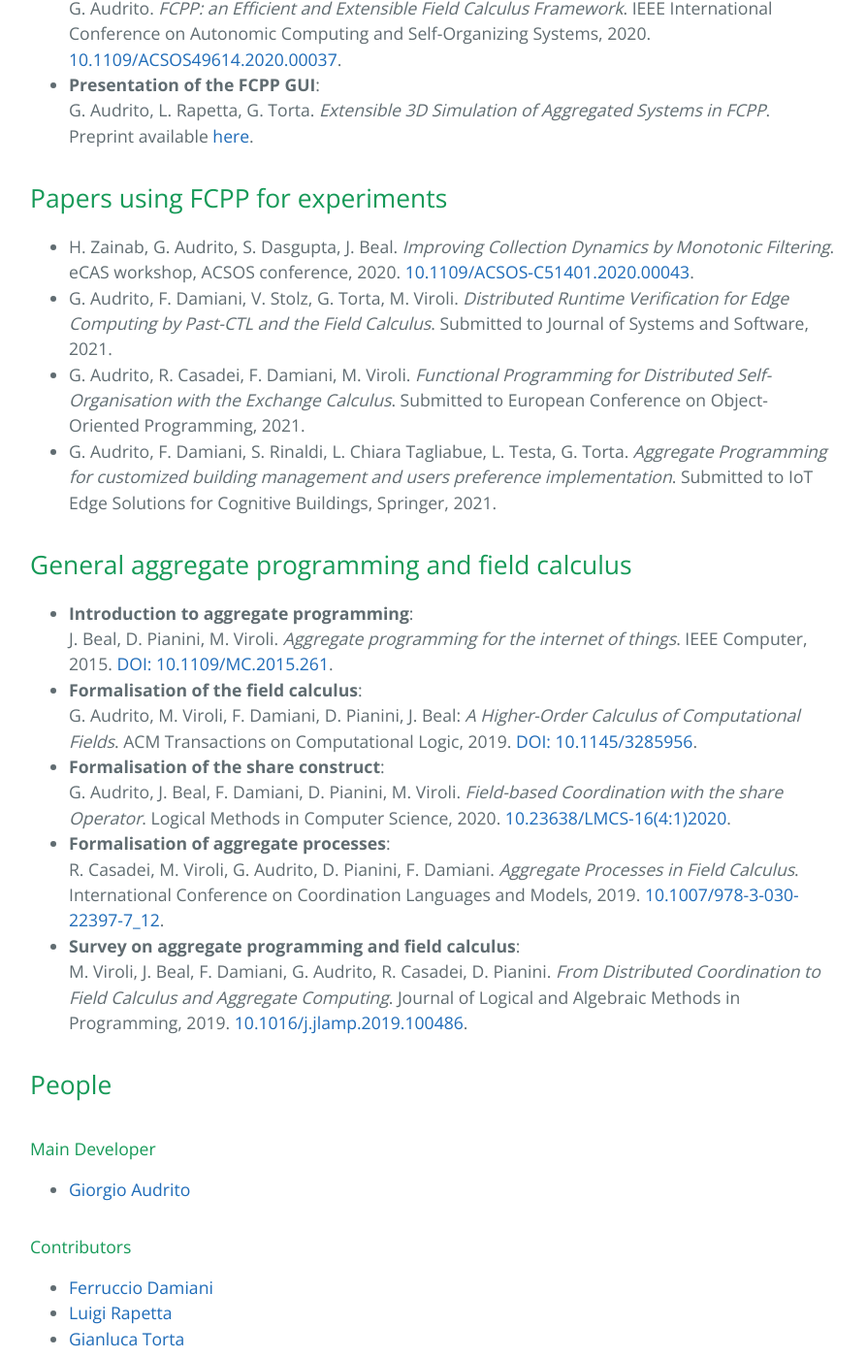
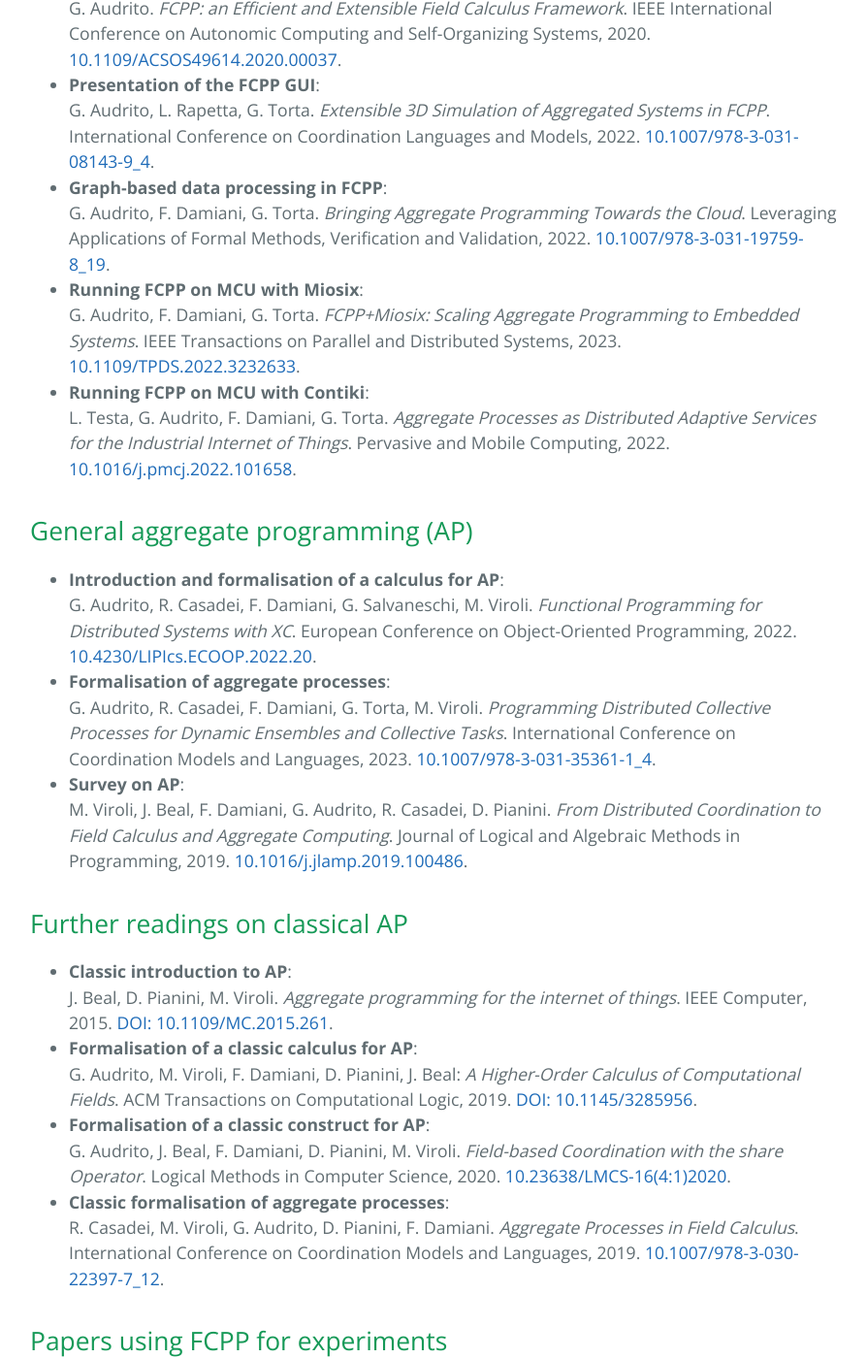
Before and after one commit to fcpp/fcpp.github.io, a Jekyll site: the page built from references.md, in a window 1280 px wide and 1400 px high, scrolled down 425 px. Shown: the whole window at 97% size, without its empty margins (193-1087 px from the left). Built offline with Jekyll 4.4.1, drawn with Linux system fonts in a browser that asks for light colours; nearby versions of some CDN libraries; some of the changed text lies outside the part shown.

Commit message:
updated references

```diff
--- a/_includes/footer.html
+++ b/_includes/footer.html
@@ -1,3 +1,3 @@
-© 2021 all rights reserved<br>
+© 2023 all rights reserved<br>
 made with <i class="fa fa-heart pulse"></i> by Giorgio Audrito<br>
 <u><a href="https://github.com/fcpp/fcpp.github.io">hosted by GitHub Pages</a></u><br>
--- a/references.md
+++ b/references.md
@@ -9,33 +9,56 @@ title: References
   G. Audrito. _FCPP: an Efficient and Extensible Field Calculus Framework_. IEEE International Conference on Autonomic Computing and Self-Organizing Systems, 2020.
   [10.1109/ACSOS49614.2020.00037](https://doi.org/10.1109/ACSOS49614.2020.00037).
 - **Presentation of the FCPP GUI**: <br/>
-  G. Audrito, L. Rapetta, G. Torta. _Extensible 3D Simulation of Aggregated Systems in FCPP_. Preprint available [here](http://giorgio.audrito.info/static/fcpp-gui.pdf).
+  G. Audrito, L. Rapetta, G. Torta. _Extensible 3D Simulation of Aggregated Systems in FCPP_. International Conference on Coordination Languages and Models, 2022. [10.1007/978-3-031-08143-9_4](https://doi.org/10.1007/978-3-031-08143-9_4).
+- **Graph-based data processing in FCPP**: <br/>
+  G. Audrito, F. Damiani, G. Torta. _Bringing Aggregate Programming Towards the Cloud_. Leveraging Applications of Formal Methods, Verification and Validation, 2022. [10.1007/978-3-031-19759-8_19](https://doi.org/10.1007/978-3-031-19759-8_19).
+- **Running FCPP on MCU with Miosix**: <br/>
+  G. Audrito, F. Damiani, G. Torta. _FCPP+Miosix: Scaling Aggregate Programming to Embedded Systems_. IEEE Transactions on Parallel and Distributed Systems, 2023.
+  [10.1109/TPDS.2022.3232633](https://doi.org/10.1109/TPDS.2022.3232633).
+- **Running FCPP on MCU with Contiki**: <br/>
+  L. Testa, G. Audrito, F. Damiani, G. Torta. _Aggregate Processes as Distributed Adaptive Services for the Industrial Internet of Things_. Pervasive and Mobile Computing, 2022.
+  [10.1016/j.pmcj.2022.101658](https://doi.org/10.1016/j.pmcj.2022.101658).
+
+## General aggregate programming (AP)
+
+- **Introduction and formalisation of a calculus for AP**: <br/>
+  G. Audrito, R. Casadei, F. Damiani, G. Salvaneschi, M. Viroli. _Functional Programming for Distributed Systems with XC_. European Conference on Object-Oriented Programming, 2022.
+  [10.4230/LIPIcs.ECOOP.2022.20](https://doi.org/10.4230/LIPIcs.ECOOP.2022.20).
+- **Formalisation of aggregate processes**: <br/>
+  G. Audrito, R. Casadei, F. Damiani, G. Torta, M. Viroli. _Programming Distributed Collective Processes for Dynamic Ensembles and Collective Tasks_. International Conference on Coordination Models and Languages, 2023.
+  [10.1007/978-3-031-35361-1_4](https://doi.org/10.1007/978-3-031-35361-1_4).
+- **Survey on AP**: <br/>
+    M. Viroli, J. Beal, F. Damiani, G. Audrito, R. Casadei, D. Pianini. _From Distributed Coordination to Field Calculus and Aggregate Computing_. Journal of Logical and Algebraic Methods in Programming, 2019.
+    [10.1016/j.jlamp.2019.100486](https://doi.org/10.1016/j.jlamp.2019.100486).
+
+## Further readings on classical AP
+
+- **Classic introduction to AP**: <br/>
+  J. Beal, D. Pianini, M. Viroli. _Aggregate programming for the internet of things_. IEEE Computer, 2015.
+  [DOI: 10.1109/MC.2015.261](https://doi.org/10.1109/MC.2015.261).
+- **Formalisation of a classic calculus for AP**: <br/>
+  G. Audrito, M. Viroli, F. Damiani, D. Pianini, J. Beal: _A Higher-Order Calculus of Computational Fields_. ACM Transactions on Computational Logic, 2019.
+  [DOI: 10.1145/3285956](https://doi.org/10.1145/3285956).
+- **Formalisation of a classic construct for AP**: <br/>
+  G. Audrito, J. Beal, F. Damiani, D. Pianini, M. Viroli. _Field-based Coordination with the share Operator_. Logical Methods in Computer Science, 2020.
+  [10.23638/LMCS-16(4:1)2020](https://doi.org/10.23638/LMCS-16(4:1)2020).
+- **Classic formalisation of aggregate processes**: <br/>
+    R. Casadei, M. Viroli, G. Audrito, D. Pianini, F. Damiani. _Aggregate Processes in Field Calculus_. International Conference on Coordination Models and Languages, 2019.
+    [10.1007/978-3-030-22397-7_12](https://doi.org/10.1007/978-3-030-22397-7_12).
 
 ## Papers using FCPP for experiments
 
 - H. Zainab, G. Audrito, S. Dasgupta, J. Beal. _Improving Collection Dynamics by Monotonic Filtering_. eCAS workshop, ACSOS conference, 2020.
   [10.1109/ACSOS-C51401.2020.00043](https://doi.org/10.1109/ACSOS-C51401.2020.00043).
-- G. Audrito, F. Damiani, V. Stolz, G. Torta, M. Viroli. _Distributed Runtime Verification for Edge Computing by Past-CTL and the Field Calculus_. Submitted to Journal of Systems and Software, 2021.
-- G. Audrito, R. Casadei, F. Damiani, M. Viroli. _Functional Programming for Distributed Self-Organisation with the Exchange Calculus_. Submitted to European Conference on Object-Oriented Programming, 2021.
-- G. Audrito, F. Damiani, S. Rinaldi, L. Chiara Tagliabue, L. Testa, G. Torta. _Aggregate Programming for customized building management and users preference implementation_. Submitted to IoT Edge Solutions for Cognitive Buildings, Springer, 2021.
-
-## General aggregate programming and field calculus
-
-- **Introduction to aggregate programming**: <br/>
-  J. Beal, D. Pianini, M. Viroli. _Aggregate programming for the internet of things_. IEEE Computer, 2015.
-  [DOI: 10.1109/MC.2015.261](https://doi.org/10.1109/MC.2015.261).
-- **Formalisation of the field calculus**: <br/>
-  G. Audrito, M. Viroli, F. Damiani, D. Pianini, J. Beal: _A Higher-Order Calculus of Computational Fields_. ACM Transactions on Computational Logic, 2019.
-  [DOI: 10.1145/3285956](https://doi.org/10.1145/3285956).
-- **Formalisation of the share construct**: <br/>
-  G. Audrito, J. Beal, F. Damiani, D. Pianini, M. Viroli. _Field-based Coordination with the share Operator_. Logical Methods in Computer Science, 2020.
-  [10.23638/LMCS-16(4:1)2020](https://doi.org/10.23638/LMCS-16(4:1)2020).
-- **Formalisation of aggregate processes**: <br/>
-  R. Casadei, M. Viroli, G. Audrito, D. Pianini, F. Damiani. _Aggregate Processes in Field Calculus_. International Conference on Coordination Languages and Models, 2019.
-  [10.1007/978-3-030-22397-7_12](https://doi.org/10.1007/978-3-030-22397-7_12).
-- **Survey on aggregate programming and field calculus**: <br/>
-  M. Viroli, J. Beal, F. Damiani, G. Audrito, R. Casadei, D. Pianini. _From Distributed Coordination to Field Calculus and Aggregate Computing_. Journal of Logical and Algebraic Methods in Programming, 2019.
-  [10.1016/j.jlamp.2019.100486](https://doi.org/10.1016/j.jlamp.2019.100486).
+- G. Audrito, R. Casadei, G. Torta. _On the Dynamic Evolution of Distributed Computational Aggregates_. International Conference on Autonomic Computing and Self-Organizing
+Systems, 2022.
+  [10.1109/ACSOSC56246.2022.00024](https://doi.org/10.1109/ACSOSC56246.2022.00024).
+- G. Audrito, F. Damiani, V. Stolz, G. Torta, M. Viroli. _Distributed Runtime Verification by Past-CTL and the Field Calculus_. Journal of Systems and Software, 2022.
+  [10.1016/j.jss.2022.111251](https://doi.org/10.1016/j.jss.2022.111251).
+- Y. Mo, G. Audrito, S. Dasgupta, J. Beal. _Near-Optimal Knowledge-Free Resilient Leader Election_. Automatica, 2022.
+  [10.1016/j.automatica.2022.110583](https://doi.org/10.1016/j.automatica.2022.110583).
+- G. Audrito, F. Damiani, S. Rinaldi, L. Chiara Tagliabue, L. Testa, G. Torta. _Aggregate Programming for Customized Building Management and Users Preference Implementation_. IoT Edge Solutions for Cognitive Buildings, 2023.
+  [10.1007/978-3-031-15160-6_7](https://doi.org/10.1007/978-3-031-15160-6_7).
 
 ## People
 
```
Also changed, not shown: README.md.
